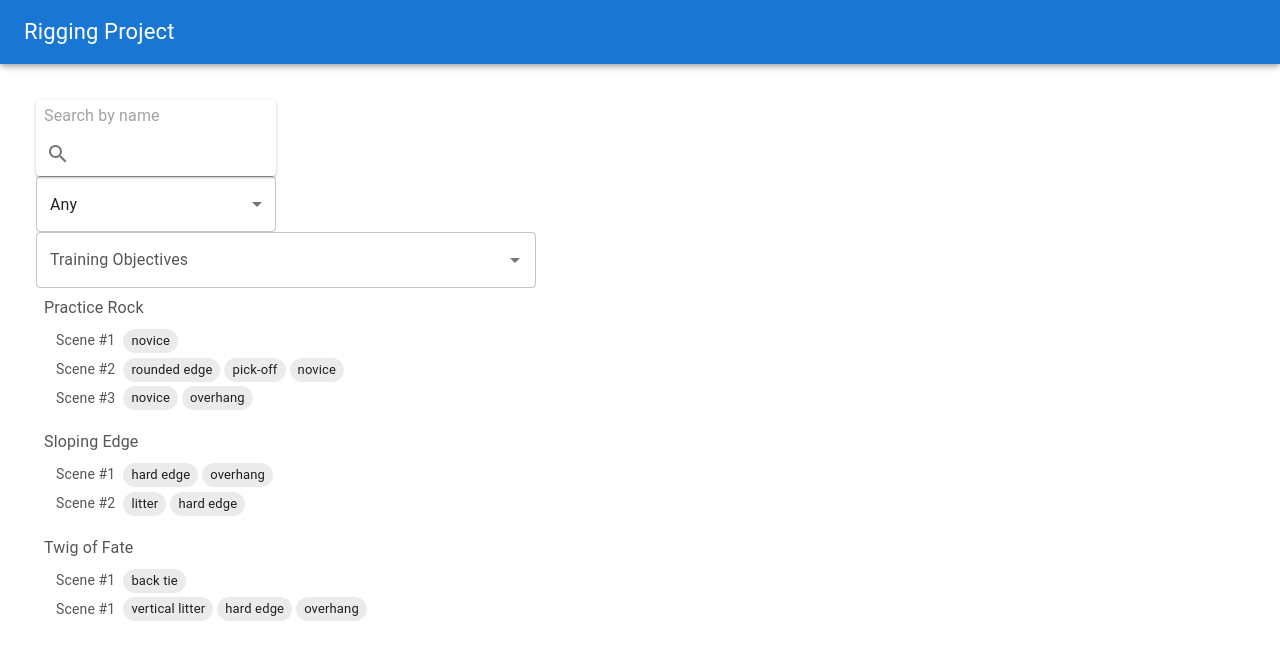
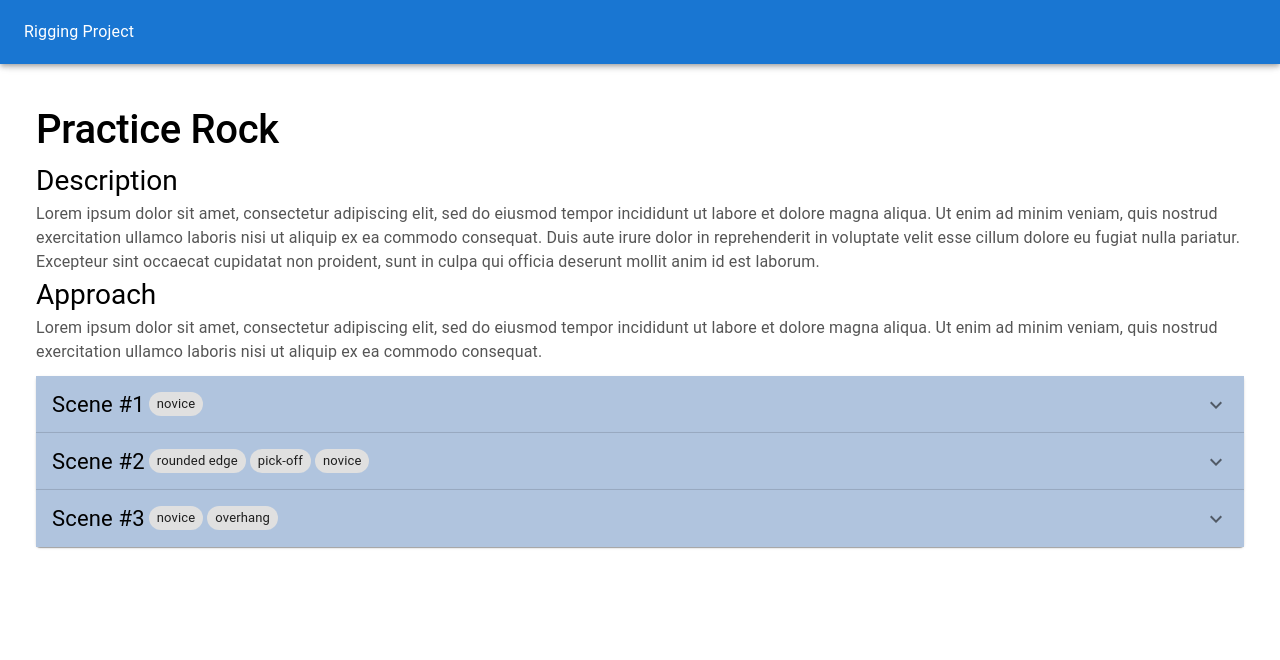
Before and after one commit to bulbwheatie/rigging-project, a React (Create React App) app: page /site/1 in a window 1280 px wide. Shown: the top 660 px of the page. Built offline with nearby package versions, Linux system fonts and the light colour scheme.

Commit message:
Add routing

```diff
--- a/package.json
+++ b/package.json
@@ -21,6 +21,7 @@
     "mobx-react": "^7.6.0",
     "react": "^18.2.0",
     "react-dom": "^18.2.0",
+    "react-router-dom": "^6.6.1",
     "react-scripts": "5.0.1",
     "typescript": "^4.4.2",
     "web-vitals": "^2.1.0"
--- a/src/App.tsx
+++ b/src/App.tsx
@@ -11,6 +11,12 @@ import LandscapeIcon from '@mui/icons-material/Landscape';
 import ListItemText from '@mui/material/ListItemText';
 import ListItemIcon from '@mui/material/ListItemIcon';
 import { ThemeProvider, createTheme } from '@mui/material/styles';
+import {
+  Routes,
+  Route,
+  BrowserRouter,
+} from "react-router-dom";
+import Link from '@mui/material/Link';
 
 import { RIGGING_SITES } from './data';
 
@@ -18,8 +24,9 @@ import { RIGGING_SITES } from './data';
 import { makeStyles, Theme, createStyles } from '@material-ui/core/styles';
 import Chip from '@mui/material/Chip';
 
-import RiggingSite from './RiggingSite';
+import RiggingSitePage from './RiggingSitePage';
 import TrainingList from './TrainingList';
+
 
 const theme = createTheme({
   typography: {
@@ -75,16 +82,20 @@ function App() {
 
         <AppBar position="fixed">
           <Toolbar>
-            <div className={classes.navBar}>
+            <Link href="/" className={classes.navBar} underline='none' color="white">
               Rigging Project
-            </div>
+            </Link>
           </Toolbar>
         </AppBar>
 
         <Toolbar />
         <Box className={classes.body}>
-          {/*<RiggingSite />*/}
-          <TrainingList />
+          <BrowserRouter>
+            <Routes>
+                <Route path="/" element={<TrainingList />} />
+                <Route path="/site/:siteId" element={<RiggingSitePage />} />
+            </Routes>
+          </BrowserRouter>
         </Box>
       </Box>
     </ThemeProvider>
--- /dev/null
+++ b/src/RiggingSceneSection.tsx
@@ -0,0 +1,47 @@
+
+import Accordion from '@material-ui/core/Accordion';
+import AccordionSummary from '@material-ui/core/AccordionSummary';
+import AccordionDetails from '@material-ui/core/AccordionDetails';
+import ExpandMoreIcon from '@material-ui/icons/ExpandMore';
+import Chip from '@material-ui/core/Chip';
+import { makeStyles, Theme, createStyles } from '@material-ui/core/styles';
+import Typography from '@mui/material/Typography';
+import { RiggingScene } from './types'
+
+
+interface Props {
+	scene: RiggingScene
+}
+
+const useStyles = makeStyles((theme: Theme) =>
+  createStyles({
+    accordionHeader: {
+    	backgroundColor: 'lightsteelblue'
+    },
+    accordionBody: {
+    	backgroundColor: 'white'
+    },
+    tags: {
+    	margin: '4px 0px 4px 4px'
+    }
+  }),
+);
+
+export const RiggingSceneSection = ({ scene }: Props) => {
+	const classes = useStyles();
+	return (
+		<Accordion>
+			<AccordionSummary expandIcon={<ExpandMoreIcon />} className={classes.accordionHeader} >
+				<Typography variant="h4">{scene.name}</Typography>
+				{scene.trainingObjectives.map((tag, i) => {
+					return (<Chip key={i} className={classes.tags} label={tag} size="small"/>)
+				})}
+			</AccordionSummary>
+			<AccordionDetails className={classes.accordionBody}>
+	          <Typography variant="body1">
+	            {scene.description}
+	          </Typography>
+	        </AccordionDetails>
+		</Accordion>
+	);
+}
--- /dev/null
+++ b/src/RiggingSitePage.tsx
@@ -0,0 +1,66 @@
+import React from 'react'
+import Box from '@mui/material/Box';
+import Grid from '@material-ui/core/Grid';
+
+import Accordion from '@material-ui/core/Accordion';
+import AccordionSummary from '@material-ui/core/AccordionSummary';
+import AccordionDetails from '@material-ui/core/AccordionDetails';
+import ExpandMoreIcon from '@material-ui/icons/ExpandMore';
+import Chip from '@material-ui/core/Chip';
+import { makeStyles, Theme, createStyles } from '@material-ui/core/styles';
+import { RIGGING_SITES, RIGGING_SCENES } from './data'
+import { RiggingSceneSection } from './RiggingSceneSection';
+import { RiggingScene } from './types';
+import Typography from '@mui/material/Typography';
+import { useParams } from "react-router-dom";
+
+const useStyles = makeStyles((theme: Theme) =>
+  createStyles({
+    scenes: {
+    	padding: "12px 0px"
+    },
+    accordionHeader: {
+    	backgroundColor: 'lightsteelblue'
+    },
+    accordionBody: {
+    	backgroundColor: 'white'
+    },
+    tags: {
+    	margin: '4px 0px 4px 4px'
+    }
+  }),
+);
+
+function RiggingSitePage() {
+	const { siteId } = useParams();
+	const classes = useStyles();
+
+	const site = RIGGING_SITES.find((site) => {
+		return site.id === Number(siteId);
+	});
+
+	if (site == null) {
+		return <div>Site not found</div>
+	}
+
+	const scenes = RIGGING_SCENES.filter((scene) => {
+		return scene.siteId === Number(siteId);
+	});
+
+	return (<div>
+		<Typography variant="h2" noWrap component="div">{site.name}</Typography>
+		<Typography variant="h3" noWrap component="div">Description</Typography>
+		<Typography variant="body1" component="div">{site.description}</Typography>
+
+		<Typography variant="h3" noWrap component="div">Approach</Typography>
+		<Typography variant="body1" component="div">{site.approach}</Typography>
+
+		<Box className={classes.scenes}>
+			{scenes.map((scene, i) => {
+				return (<RiggingSceneSection key={i} scene={scene} />)
+			})}
+		</Box>
+	</div>)
+}
+
+export default RiggingSitePage
--- a/src/TrainingList.tsx
+++ b/src/TrainingList.tsx
@@ -1,5 +1,6 @@
 import React from 'react'
-import { RIGGING_SITES, getMatchingSites, RiggingScene } from './data'
+import { RIGGING_SITES, getMatchingSites } from './data';
+import { RiggingScene } from './types';
 import Paper from '@mui/material/Paper'
 import SearchIcon from '@mui/icons-material/Search';
 import IconButton from '@mui/material/IconButton';
@@ -15,6 +16,7 @@ import FormControl from '@mui/material/FormControl';
 import Chip from '@mui/material/Chip';
 import Select, { SelectChangeEvent } from '@mui/material/Select';
 import Typography from '@mui/material/Typography';
+import Link from '@mui/material/Link';
 
 import { observer } from 'mobx-react';
 import { makeObservable, observable, action, computed } from 'mobx';
@@ -77,10 +79,10 @@ const _TrainingList = observer(({store}) => {
 
 const ListOfSites = observer(({store}) => {
 	return(<div>
-		{Object.entries(store.sites).map((site) => {
+		{Object.entries(store.sites).map((site, i) => {
 			const scenes = site[1] as RiggingScene[];
 			const siteId = site[0];
-			return (<MatchingSite scenes={scenes} siteId={parseInt(siteId)} tags={store.objectives} />)
+			return (<MatchingSite key={i} scenes={scenes} siteId={parseInt(siteId)} tags={store.objectives} />)
 		})}
 	</div>)
 });
@@ -88,14 +90,14 @@ const ListOfSites = observer(({store}) => {
 const MatchingSite = (({ scenes, siteId, tags} : {scenes: RiggingScene[], siteId: number, tags: string[]}) =>  {
 	const siteMatch = RIGGING_SITES[siteId -1]; // TODO: fix this indexing
 	return(<Box sx={{p: '8px'}}>
-		<Typography variant='body1'>{siteMatch.name}</Typography>
+		<Link href={`/site/${siteMatch.id}`}><Typography variant='body1'>{siteMatch.name}</Typography></Link>
 		<Box sx={{p: '4px 12px'}}>
-			{scenes.map((scene)=>{
-				return(<Box sx={{pt: '4px'}}>
+			{scenes.map((scene, i)=>{
+				return(<Box sx={{pt: '4px'}} key={i}>
 					<Typography variant='body2' component="span">{scene.name}</Typography>
 					<Box sx={{pl: '4px'}} component="span">
-					{scene.trainingObjectives.map((tag) => {
-						return (<Chip sx={{ml: '4px'}} color={tags.includes(tag) ? 'primary' : 'default'} label={tag} size="small"/>);
+					{scene.trainingObjectives.map((tag, i) => {
+						return (<Chip key={i} sx={{ml: '4px'}} color={tags.includes(tag) ? 'primary' : 'default'} label={tag} size="small"/>);
 					})}
 					</Box>
 				</Box>)
--- a/src/data.ts
+++ b/src/data.ts
@@ -1,3 +1,5 @@
+import { RiggingScene } from './types';
+
 export const AREAS = [{
 	id: 1,
 	name: 'Little Si'
@@ -28,16 +30,6 @@ export const RIGGING_SITES = [{
 	description: "Lorem ipsum dolor sit amet, consectetur adipiscing elit, sed do eiusmod tempor incididunt ut labore et dolore magna aliqua. Ut enim ad minim veniam, quis nostrud exercitation ullamco laboris nisi ut aliquip ex ea commodo consequat. Duis aute irure dolor in reprehenderit in voluptate velit esse cillum dolore eu fugiat nulla pariatur. Excepteur sint occaecat cupidatat non proident, sunt in culpa qui officia deserunt mollit anim id est laborum.",
 	hazards: null,
 }];
-
-export interface RiggingScene {
-	id: number;
-	siteId: number;
-	name: string;
-	description: string;
-	trainingObjectives: string[];
-	hazards?: string[];
-	type: string; // TODO: create string union
-}
 
 export const RIGGING_SCENES = [{
 	id: 1,
--- /dev/null
+++ b/src/types.ts
@@ -0,0 +1,9 @@
+export interface RiggingScene {
+	id: number;
+	siteId: number;
+	name: string;
+	description: string;
+	trainingObjectives: string[];
+	hazards?: string[];
+	type: string; // TODO: create string union
+}
```
Also changed, not shown: src/RiggingSite.tsx (deleted, +0 -101 lines), 1 other file (tests, documents, lock files or other folders).
